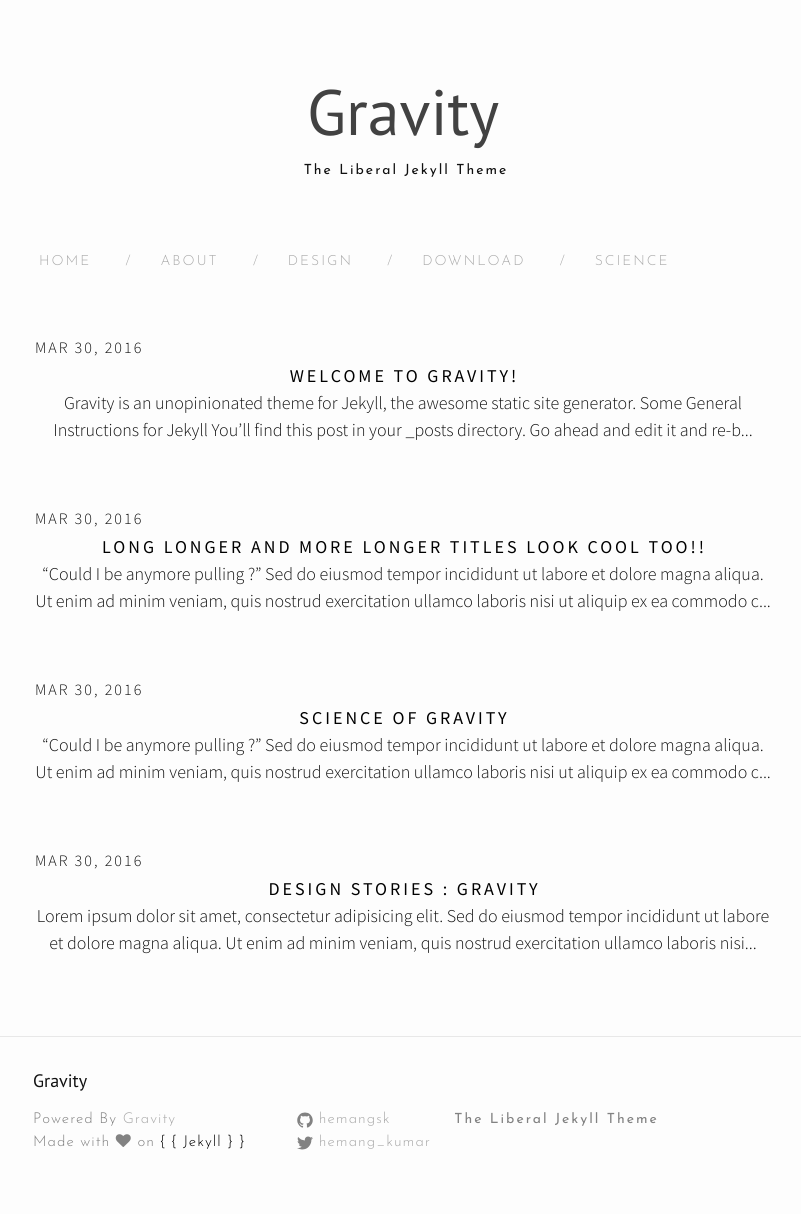
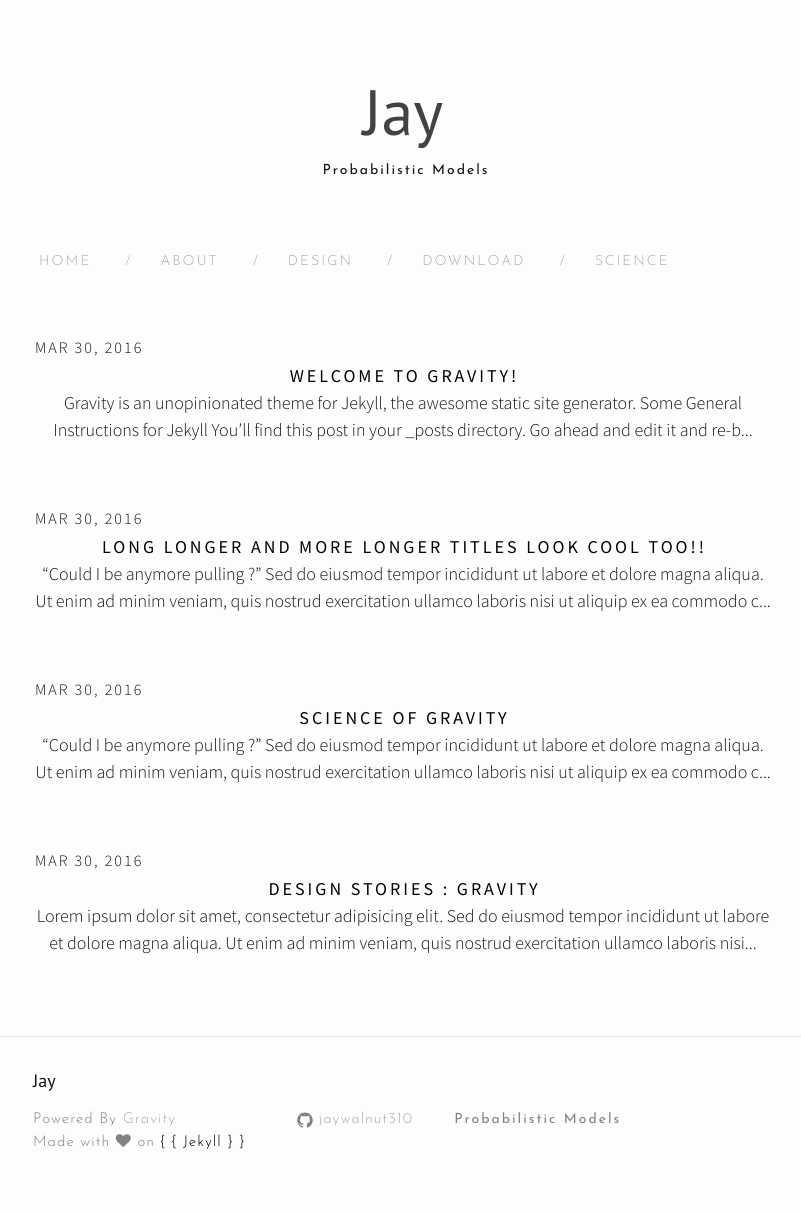
Before and after one commit to jaywalnut310/jaywalnut310.github.io, a Jekyll site: the page built from index.html, in a window 1280 px wide. Shown: the whole page, without its empty margins (237-1038 px from the left). Built offline with Jekyll 4.4.1, drawn with Linux system fonts in a browser that asks for light colours; nearby versions of some CDN libraries; the list of posts is cut into pages by our own code.

Commit message:
Update _config.yml

```diff
--- a/_config.yml
+++ b/_config.yml
@@ -6,13 +6,13 @@
 # 'jekyll serve'. If you change this file, please restart the server process.
 
 # Site settings
-title: Gravity
-email: hemangsk@gmail.com
-description: The Liberal Jekyll Theme
-baseurl: "" # the subpath of your site, e.g. /blog
-url: "http://yourdomain.com" # the base hostname & protocol for your site
-twitter_username: hemang_kumar
-github_username:  hemangsk
+title: Jay
+email: jaywalnut310@gmail.com
+description: Probabilistic Models
+baseurl: "/about" # the subpath of your site, e.g. /blog
+url: "https://jaywalnut310.github.io" # the base hostname & protocol for your site
+github_username:  jaywalnut310
+linkedin_username: jaywalnut310
 paginate: 5
 
 gems: [jekyll-paginate, kramdown]
```
